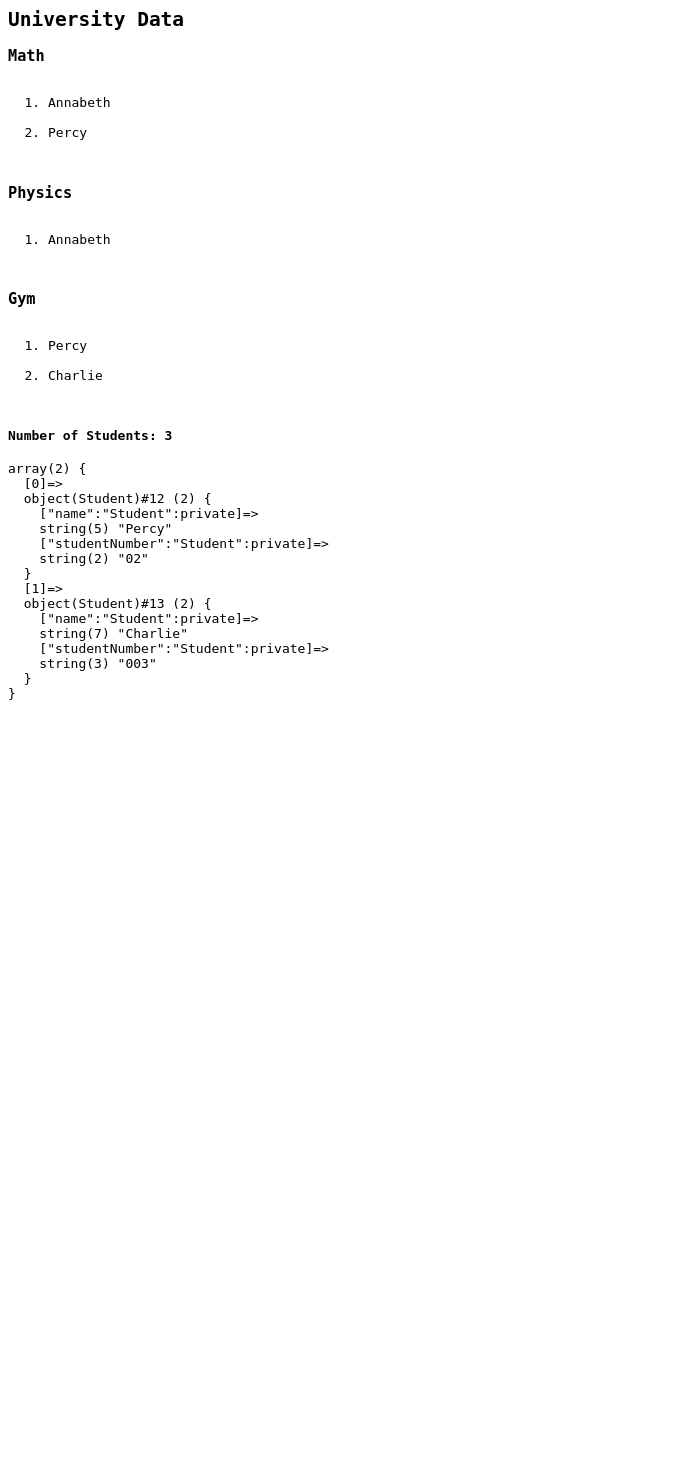
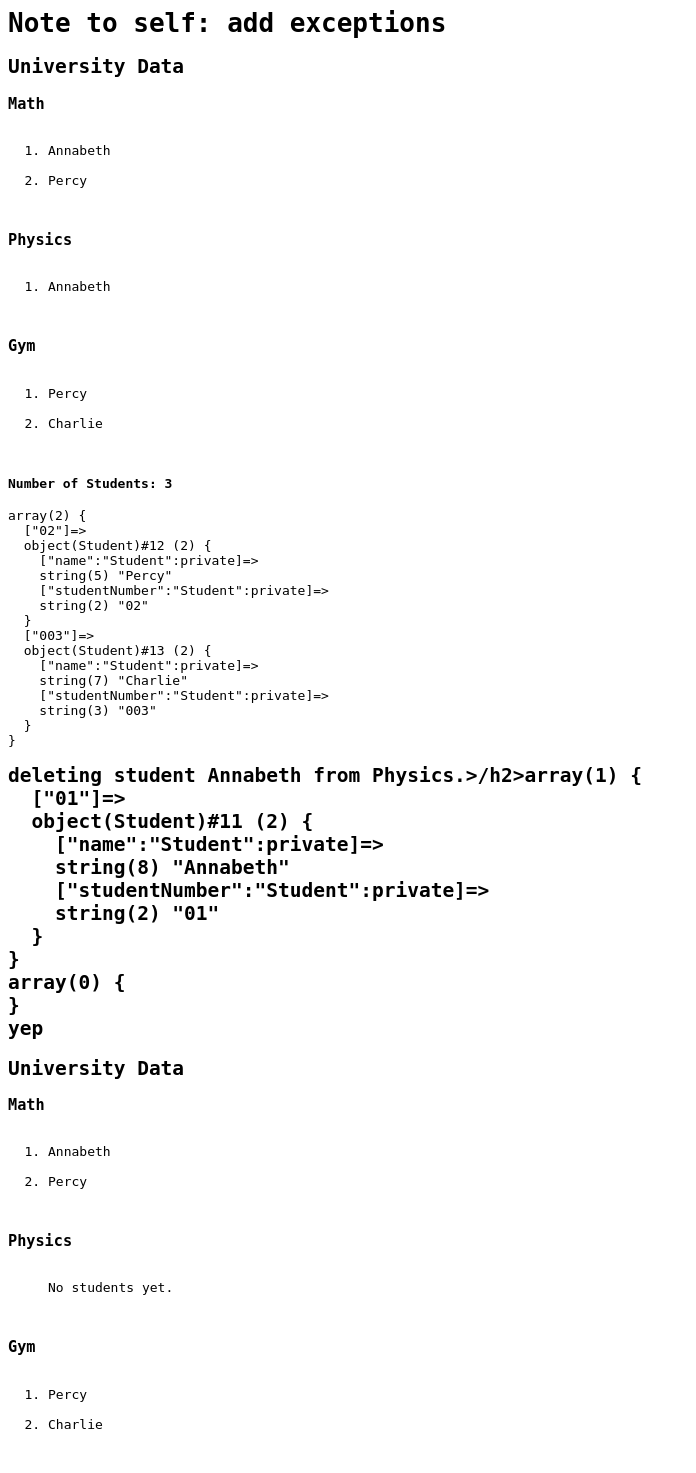
Before and after one commit to szidieross/PHP_HF, a PHP site: page / in a window 1280 px wide. Shown: the whole page, without its empty margins (0-696 px from the left). Before the commit the page ends 700 px from the top, so only its background shows below. Run offline with PHP 8.4, Linux system fonts and the light colour scheme.

Commit message:
deleting

```diff
--- a/hf5/University/Subject.php
+++ b/hf5/University/Subject.php
@@ -69,10 +69,23 @@ class Subject
     {
         if (!$this->isStudentExists($studentNumber)) {
             $student = new Student($studentName, $studentNumber);
-            $this->students[] = $student;
+            $this->students[$studentNumber] = $student;
             return $student;
         }
         return null;
+    }
+
+    public function deleteStudent(Student $student): void{
+        // if ($this->isStudentExists($studentNumber)) {
+            $studentNumber=$student->getStudentNumber();
+            var_dump($this->getStudents());
+            unset($this->students[$studentNumber]);
+            var_dump($this->getStudents());
+            echo "yep";
+        // }
+        // else{
+        //     echo "nope";
+        // }
     }
 
     // ToDo
--- a/hf5/University/University.php
+++ b/hf5/University/University.php
@@ -46,6 +46,15 @@ class University extends AbstractUniversity
         if (array_key_exists($subjectCode, $this->subjects)) {
             $subject = $this->subjects[$subjectCode];
             $subject->addStudent($student->getName(), $student->getStudentNumber());
+        }
+    }
+
+    public function deleteStudentOnSubject(string $subjectCode, Student $student)
+    {
+        if (array_key_exists($subjectCode, $this->subjects)) {
+            $subject = $this->subjects[$subjectCode];
+            $studentNumber=$student->getStudentNumber();
+            $subject->deleteStudent($studentNumber);
         }
     }
 
--- a/hf5/University/index.php
+++ b/hf5/University/index.php
@@ -7,11 +7,14 @@ require_once "University.php";
 //ToDo
 echo "<pre>";
 
+echo "<h1>Note to self: add exceptions</h1>";
+
 $uni = new University();
 
 $student1 = new Student("Annabeth", "01");
 $student2 = new Student("Percy", "02");
 $student3 = new Student('Charlie', '003');
+// $student4 = new Student('Clarisse', '004');
 
 $subj1 = $uni->addSubject("1", "Math");
 $subj2 = $uni->addSubject("2", "Physics");
@@ -21,6 +24,7 @@ $uni->addStudentOnSubject("1", $student2);
 $uni->addStudentOnSubject("2", $student1);
 $uni->addStudentOnSubject("3", $student2);
 $uni->addStudentOnSubject("3", $student3);
+// $uni->addStudentOnSubject("3", $student4);
 echo ($uni->print());
 
 // var_dump($subj2->getStudents());
@@ -28,4 +32,11 @@ echo "<h4>Number of Students: " . $uni->getNumberOfStudents() . "</h4>";
 
 var_dump($uni->getStudentsForSubject("3"));
 
+// $uni->deleteStudentOnSubject("2", $student1);
+
+echo "<h2>deleting student " . $student1->getName() . " from " . $subj2->getName() . ".>/h2>";
+$subj2->deleteStudent($student1);
+
+echo ($uni->print());
+
 echo "</pre>";
```
